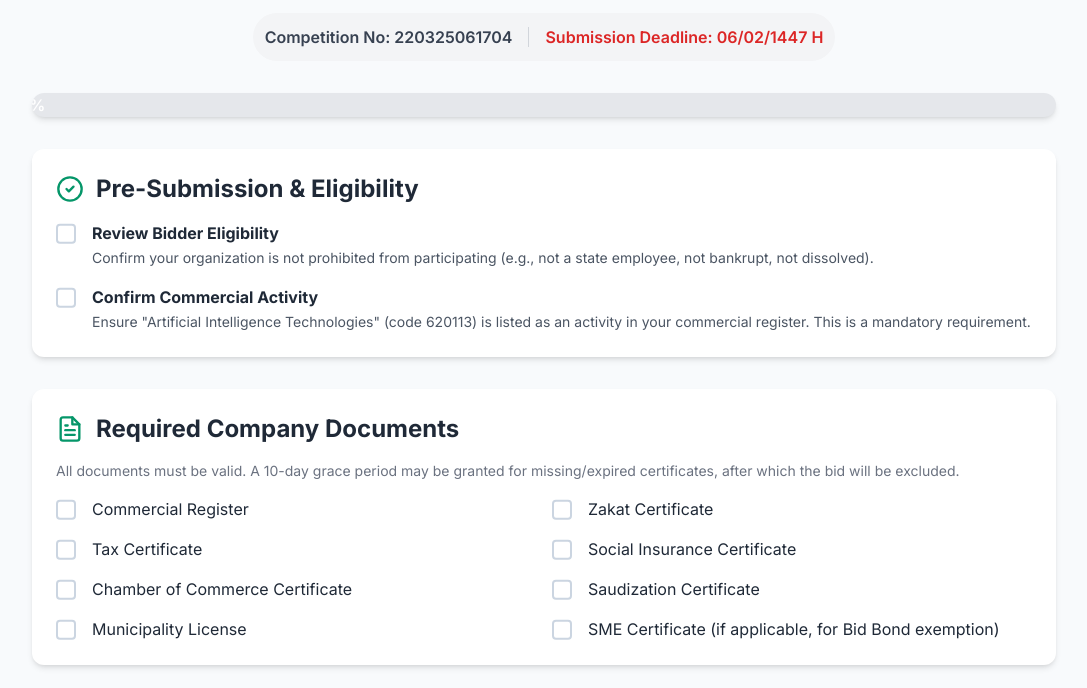
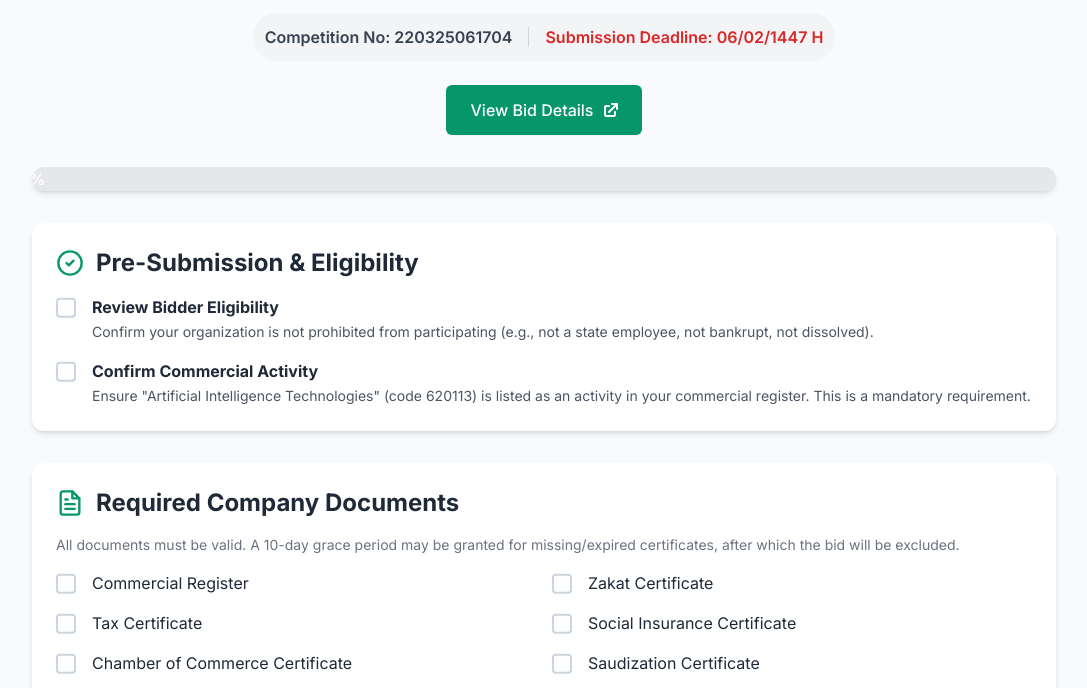
Before and after one commit to IIoT-Solutions-SA/shdt, a plain HTML site: page index.html in a window 1280 px wide. Shown: the part 111-799 px from the top of the page, without its empty margins (96-1183 px from the left). Drawn offline with nearby package versions, Linux system fonts and the light colour scheme.

Commit message:
Update button link and text to 'View Bid Details'

```diff
--- a/index.html
+++ b/index.html
@@ -103,6 +103,16 @@
                 <span class="font-semibold text-gray-700">Competition No: 220325061704</span>
                 <span class="w-px h-5 bg-gray-300"></span>
                 <span class="font-semibold text-red-600">Submission Deadline: 06/02/1447 H</span>
+            </div>
+            <!-- Updated Button -->
+            <div class="mt-6">
+                <a href="https://link.iiotsolutions.sa/shdtv1" target="_blank" rel="noopener noreferrer" class="inline-flex items-center justify-center px-6 py-3 border border-transparent text-base font-medium rounded-md text-white bg-emerald-600 hover:bg-emerald-700 transition-colors shadow-sm">
+                    View Bid Details
+                    <svg class="ml-2 -mr-1 h-5 w-5" xmlns="http://www.w3.org/2000/svg" viewBox="0 0 20 20" fill="currentColor" aria-hidden="true">
+                        <path d="M11 3a1 1 0 100 2h2.586l-6.293 6.293a1 1 0 101.414 1.414L15 6.414V9a1 1 0 102 0V4a1 1 0 00-1-1h-5z" />
+                        <path d="M5 5a2 2 0 00-2 2v8a2 2 0 002 2h8a2 2 0 002-2v-3a1 1 0 10-2 0v3H5V7h3a1 1 0 000-2H5z" />
+                    </svg>
+                </a>
             </div>
         </header>
 
@@ -223,7 +233,7 @@
                                 <input type="checkbox" class="custom-checkbox">
                                 <span class="ml-4">
                                     <strong class="block">Detailed Project Timeline</strong>
-                                    <span class="text-gray-600 text-sm">Show logical sequence and appropriate durations. <span class="points">10 points</span></span>
+                                    <span class="text-gray-600 text-sm">Show logical sequence and appropriate activity durations. <span class="points">10 points</span></span>
                                 </span>
                             </label>
                              <label class="checkbox-label">
```
